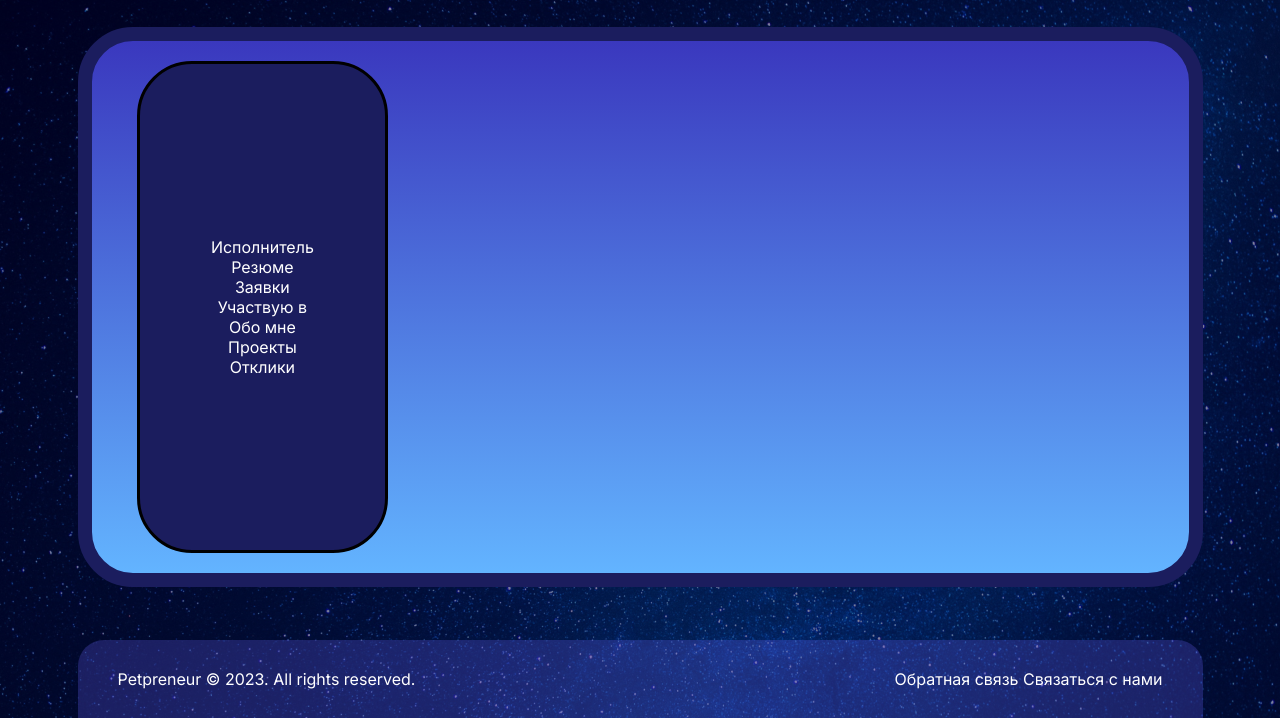
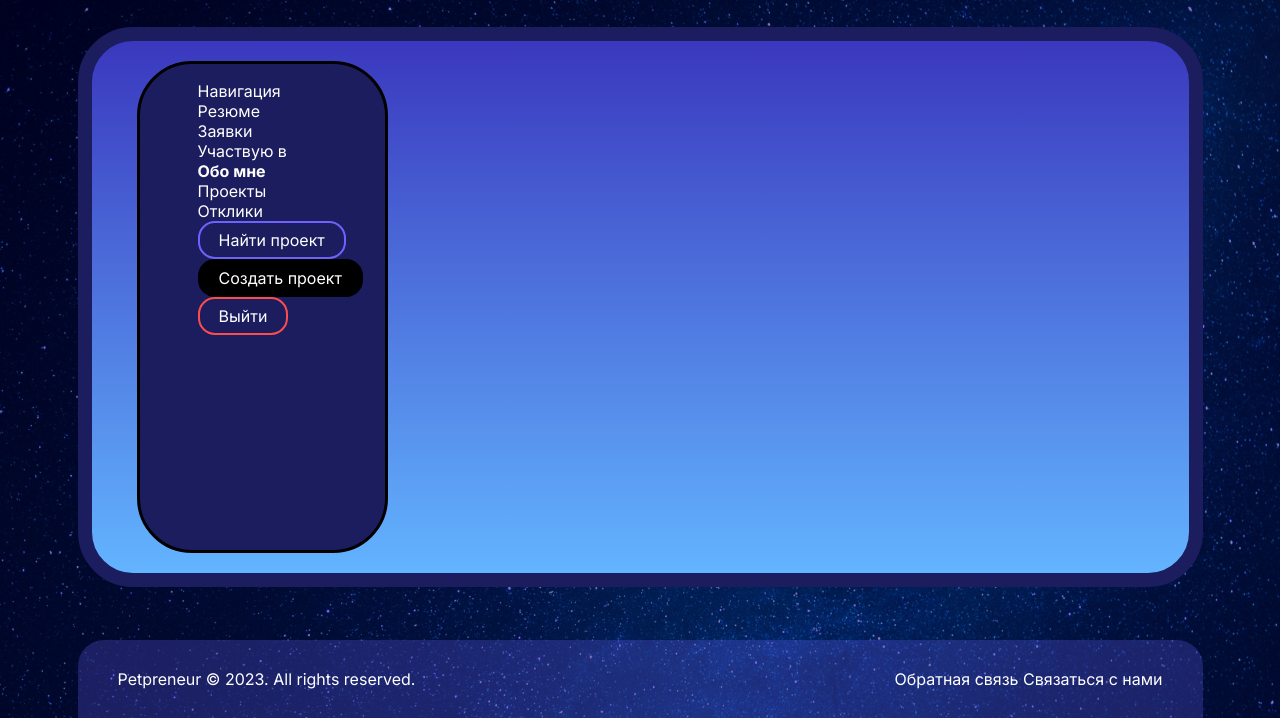
Before and after one commit to N1qro/petpreneur, a Django app: page /auth/profile/ in a window 1280 px wide. Shown: the part 82-800 px from the top of the page. Run offline with Django 4.2, Linux system fonts and the light colour scheme; the visitor is signed in with stand-in values (Sample User, id 1).

Commit message:
Improved profile navigation, added urls

```diff
--- a/petpreneur/core/templatetags/buttons.py
+++ b/petpreneur/core/templatetags/buttons.py
@@ -5,7 +5,7 @@ import django.template
 
 register = django.template.Library()
 StateType = typing.Literal["primary", "hovered", "focused"]
-ButtonColor = typing.Literal["default", "black"]
+ButtonColor = typing.Literal["default", "black", "red"]
 
 
 @register.inclusion_tag("includes/button.html")
--- a/petpreneur/static_dev/css/global.css
+++ b/petpreneur/static_dev/css/global.css
@@ -29,6 +29,10 @@ section {
 a {
     color: inherit;
     text-decoration: none;
+}
+
+.active {
+    font-weight: 600;
 }
 
 .grid-split-2 {
@@ -174,12 +178,14 @@ header > nav {
 }
 
 .profile-navigation {
-    display: flex;
-    flex-direction: column;
-    align-items: center;
-    justify-content: center;
-
+    padding: 17px 0px 17px 58px;
     border-radius: 55px;
     border: 3px solid #000;
     background: #1B1D5E;
 }
+
+.profile-navigation > nav {
+    display: flex;
+    flex-direction: column;
+    justify-content: center;
+}
--- a/petpreneur/static_dev/css/includes.css
+++ b/petpreneur/static_dev/css/includes.css
@@ -1,6 +1,7 @@
 /* button */
 
 .button {
+    display: block;
     padding: 7px 19px;
     border-radius: 17px;
     border: 2px solid var(--background-color);
@@ -26,3 +27,7 @@
 .button-color-black {
     --background-color: #000;
 }
+
+.button-color-red {
+    --background-color: #FC4D4D;
+}
--- a/petpreneur/templates/users/profile_base.html
+++ b/petpreneur/templates/users/profile_base.html
@@ -1,15 +1,43 @@
 {% extends "base.html" %}
+{% load buttons %}
 
 {% block content %}
     <div class="profile-container">
-        <nav class="profile-navigation">
-            <p>Исполнитель</p>
-            <a href="">Резюме</a>
-            <a href="">Заявки</a>
-            <a href="">Участвую в</a>
-            <a href="">Обо мне</a>
-            <a href="">Проекты</a>
-            <a href="">Отклики</a>
-        </nav>
+        {% with request.resolver_match.view_name as view_name %}
+        <div class="profile-navigation">
+            <p>Навигация</p>
+            <nav>
+            <a
+                class="{% if view_name == "users:resumes" %}active{% endif %}"
+                href="{% url "users:resumes" %}"
+            >Резюме</a>
+            <a
+                class="{% if view_name == "users:requests" %}active{% endif %}"
+                href="{% url "users:requests" %}"
+            >Заявки</a>
+            <a
+                class="{% if view_name == "users:participating" %}active{% endif %}"
+                href="{% url "users:participating" %}"
+            >Участвую в</a>
+            <a
+                class="{% if view_name == "users:profile" %}active{% endif %}"
+                href="{% url "users:profile" %}"
+            >Обо мне</a>
+            <a
+                class="{% if view_name == "users:projects" %}active{% endif %}"
+                href="{% url "users:projects" %}"
+            >Проекты</a>
+            <a
+                class="{% if view_name == "users:recruit" %}active{% endif %}"
+                href="{% url "users:recruit" %}"
+            >Отклики</a>
+            </nav>
+
+            {% url "users:logout" as logout_url %}
+            {% link_button "Найти проект" %}
+            {% link_button "Создать проект" color="black" state="hovered" %}
+            {% link_button "Выйти" logout_url color="red"%}
+        </div>
+        {% endwith %}
     </div>
 {% endblock content %}
--- a/petpreneur/users/urls.py
+++ b/petpreneur/users/urls.py
@@ -15,11 +15,6 @@ urlpatterns = [
         "activate/<str:username>/",
         users.views.ActivateView.as_view(),
         name="activate",
-    ),
-    django.urls.path(
-        "profile/",
-        users.views.ProfileView.as_view(),
-        name="profile",
     ),
     django.urls.path(
         "login/",
@@ -76,4 +71,34 @@ urlpatterns = [
         ),
         name="password_reset_complete",
     ),
+    django.urls.path(
+        "profile/",
+        users.views.profile_view,
+        name="profile",
+    ),
+    django.urls.path(
+        "profile/resume/",
+        users.views.resume_view,
+        name="resumes",
+    ),
+    django.urls.path(
+        "profile/requests/",
+        users.views.requests_view,
+        name="requests",
+    ),
+    django.urls.path(
+        "profile/participating/",
+        users.views.participate_view,
+        name="participating",
+    ),
+    django.urls.path(
+        "profile/projects/",
+        users.views.projects_view,
+        name="projects",
+    ),
+    django.urls.path(
+        "profile/recruit/",
+        users.views.recruit_view,
+        name="recruit",
+    ),
 ]
--- a/petpreneur/users/views.py
+++ b/petpreneur/users/views.py
@@ -1,3 +1,5 @@
+import django.http
+
 import django.conf
 import django.contrib.auth.decorators
 import django.contrib.auth.models
@@ -114,4 +116,46 @@ class ActivateView(django.views.generic.RedirectView):
             raise django.http.Http404()
 
 
+@django.contrib.auth.decorators.login_required()
+def resume_view(request: django.http.HttpRequest):
+    context = {}
+    template_name = "users/profile.html"
+    return django.shortcuts.render(request, template_name, context)
+
+
+@django.contrib.auth.decorators.login_required()
+def requests_view(request: django.http.HttpRequest):
+    context = {}
+    template_name = "users/profile.html"
+    return django.shortcuts.render(request, template_name, context)
+
+
+@django.contrib.auth.decorators.login_required()
+def participate_view(request: django.http.HttpRequest):
+    context = {}
+    template_name = "users/profile.html"
+    return django.shortcuts.render(request, template_name, context)
+
+
+@django.contrib.auth.decorators.login_required()
+def profile_view(request: django.http.HttpRequest):
+    context = {}
+    template_name = "users/profile.html"
+    return django.shortcuts.render(request, template_name, context)
+
+
+@django.contrib.auth.decorators.login_required()
+def projects_view(request: django.http.HttpRequest):
+    context = {}
+    template_name = "users/profile.html"
+    return django.shortcuts.render(request, template_name, context)
+
+
+@django.contrib.auth.decorators.login_required()
+def recruit_view(request: django.http.HttpRequest):
+    context = {}
+    template_name = "users/profile.html"
+    return django.shortcuts.render(request, template_name, context)
+
+
 __all__ = []
```
